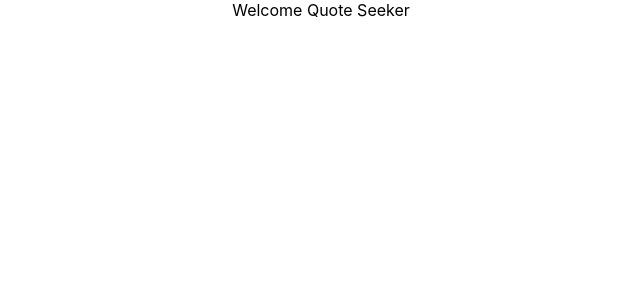
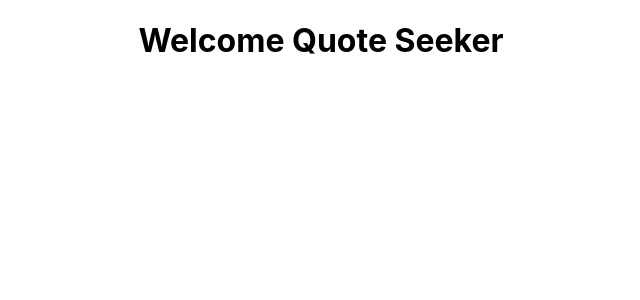
Before and after one commit to nerds-odd-e/quote-of-the-day_react, a React (Create React App) app: page / in a window 1280 px wide. Shown: the top 300 px of the page, without its empty margins (319-959 px from the left). Built offline with nearby package versions, Linux system fonts and the light colour scheme.

Commit message:
Added Jumbotron

```diff
--- a/package.json
+++ b/package.json
@@ -4,6 +4,7 @@
   "private": true,
   "dependencies": {
     "react": "^16.7.0",
+    "react-bootstrap": "^0.32.4",
     "react-dom": "^16.7.0",
     "react-scripts": "2.1.3"
   },
--- a/src/App.js
+++ b/src/App.js
@@ -1,7 +1,6 @@
 import React, { Component } from 'react';
-import logo from './logo.svg';
+import Welcome from './Welcome';
 import './App.css';
-import Welcome from './Welcome';
 
 class App extends Component {
   render() {
--- a/src/Welcome.js
+++ b/src/Welcome.js
@@ -1,9 +1,12 @@
 import React, { Component } from 'react';
+import { Jumbotron } from 'react-bootstrap';
 
 export default class Welcome extends Component {
   render(){
     return(
-      <div>Welcome Quote Seeker</div>
+      <Jumbotron>
+        <h1>Welcome Quote Seeker</h1>
+      </Jumbotron>
     );
   }
 }
```
Also changed, not shown: 2 other files (tests, documents, lock files or other folders).
